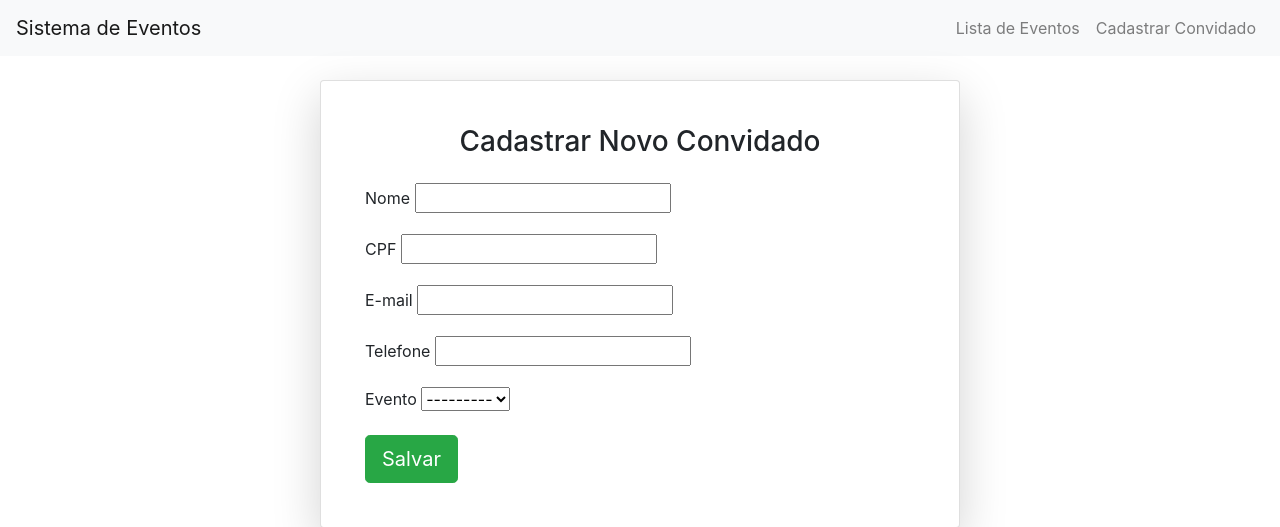
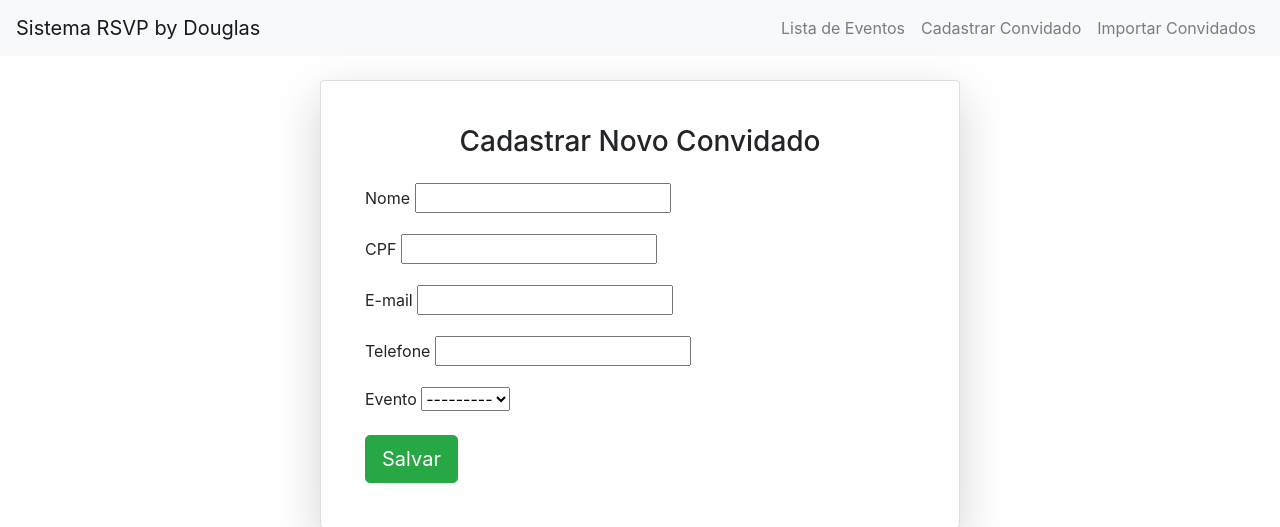
Before and after one commit to douglasinforj/sistema_rspv_presenca_eventos, a Django app: page /cadastrar_convidado/ in a window 1280 px wide. Shown: the top 527 px of the page. Run offline with Django 5.2, Linux system fonts and the light colour scheme; data that the repository does not hold is empty; some libraries are stand-ins or nearby versions.

Commit message:
Adicionado link importar_convidados

```diff
--- a/templates/base.html
+++ b/templates/base.html
@@ -3,14 +3,14 @@
 <head>
     <meta charset="UTF-8">
     <meta name="viewport" content="width=device-width, initial-scale=1.0">
-    <title>{% block title %}Sistema de Eventos{% endblock %}</title>
+    <title>{% block title %}Sistema RSVP{% endblock %}</title>
     <link href="https://stackpath.bootstrapcdn.com/bootstrap/4.3.1/css/bootstrap.min.css" rel="stylesheet">
 </head>
 <body>
 
     <!-- Navbar -->
     <nav class="navbar navbar-expand-lg navbar-light bg-light">
-        <a class="navbar-brand" href="{% url 'home' %}">Sistema de Eventos</a>
+        <a class="navbar-brand" href="{% url 'home' %}">Sistema RSVP by Douglas</a>
         <button class="navbar-toggler" type="button" data-toggle="collapse" data-target="#navbarNav">
             <span class="navbar-toggler-icon"></span>
         </button>
@@ -18,6 +18,7 @@
             <ul class="navbar-nav ml-auto">
                 <li class="nav-item"><a class="nav-link" href="{% url 'lista_eventos' %}">Lista de Eventos</a></li>
                 <li class="nav-item"><a class="nav-link" href="{% url 'cadastrar_convidado' %}">Cadastrar Convidado</a></li>
+                <li class="nav-item"><a class="nav-link" href="{% url 'importar_convidados' %}">Importar Convidados</a></li>
             </ul>
         </div>
     </nav>
```
